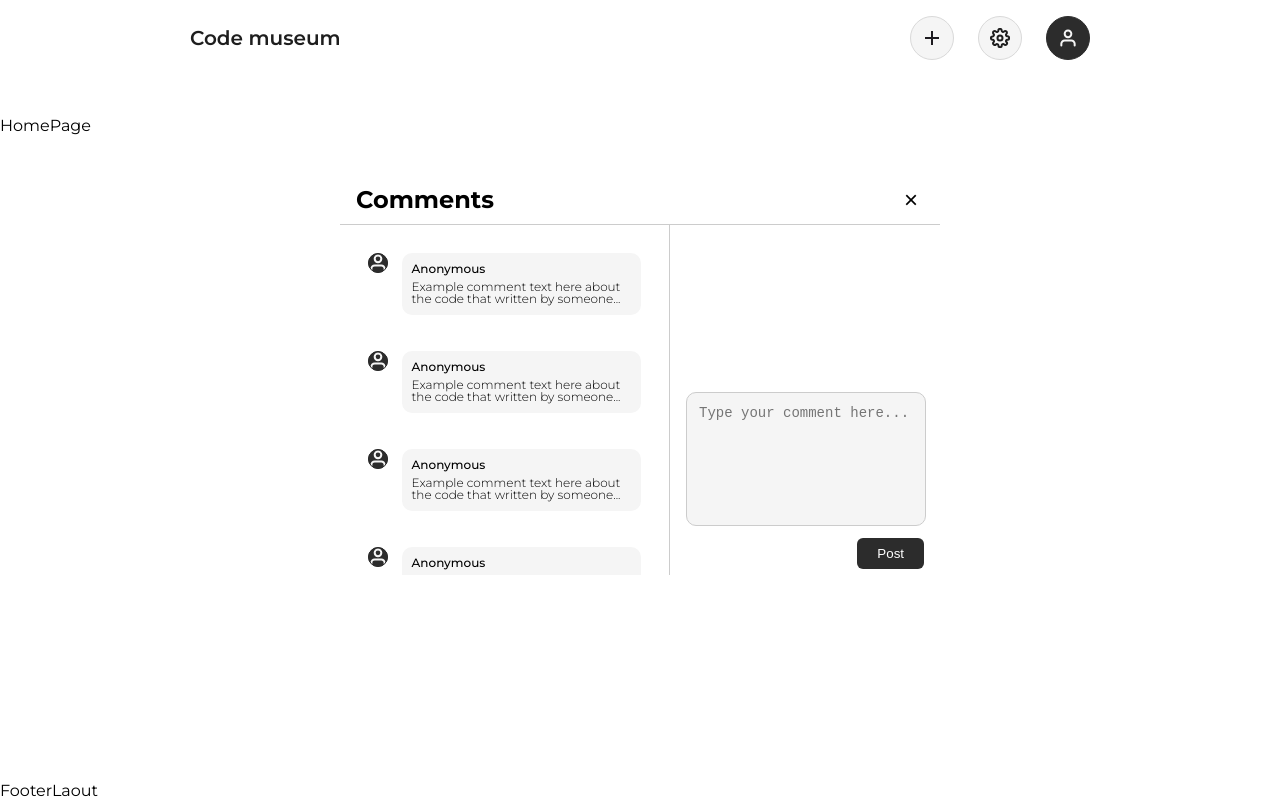
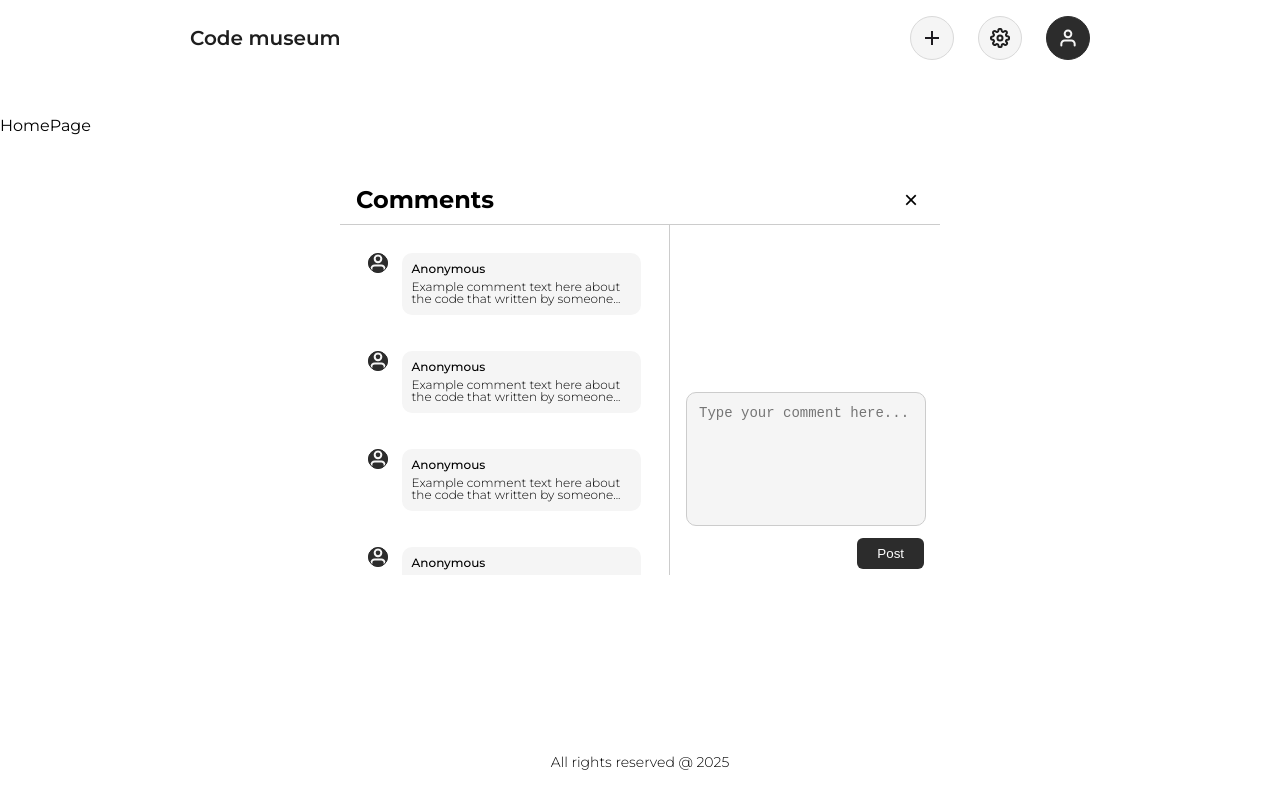
Before and after one commit to AZIZJON9821/Yoshlar_agentligi, a Next.js app: page / in a window 1280 px wide. Built offline with nearby package versions, Linux system fonts and the light colour scheme.

Commit message:
created and finished layouts

```diff
--- a/layout/Footer/footer.module.css
+++ b/layout/Footer/footer.module.css
@@ -0,0 +1,25 @@
+.footer {
+  width: 100%;
+  display: flex;
+  flex-direction: column;
+  margin-top: auto;
+}
+
+.copyrightSection {
+  background-color: #ffffff;
+  padding: 15px 0;
+  display: flex;
+  justify-content: center;
+  align-items: center;
+}
+
+.copyrightText {
+  color: #000000;
+  font-family: 'Montserrat', sans-serif;
+  font-weight: 300;
+  font-style: normal;
+  font-size: 14px;
+  line-height: 100%;
+  letter-spacing: 0%;
+  text-align: center;
+}
--- a/layout/Footer/index.tsx
+++ b/layout/Footer/index.tsx
@@ -2,7 +2,17 @@ import React from "react";
 import styles from "./footer.module.css";
 
 const FooterLaout = () => {
-  return <div>FooterLaout</div>;
+  return (
+      <footer className="container">
+      <div className={styles.footer}>
+      <div className={styles.copyrightSection}>
+        <span className={styles.copyrightText}>
+          All rights reserved @ 2025
+        </span>
+      </div>
+      </div>
+    </footer>
+  );
 };
 
 export default FooterLaout;
```
